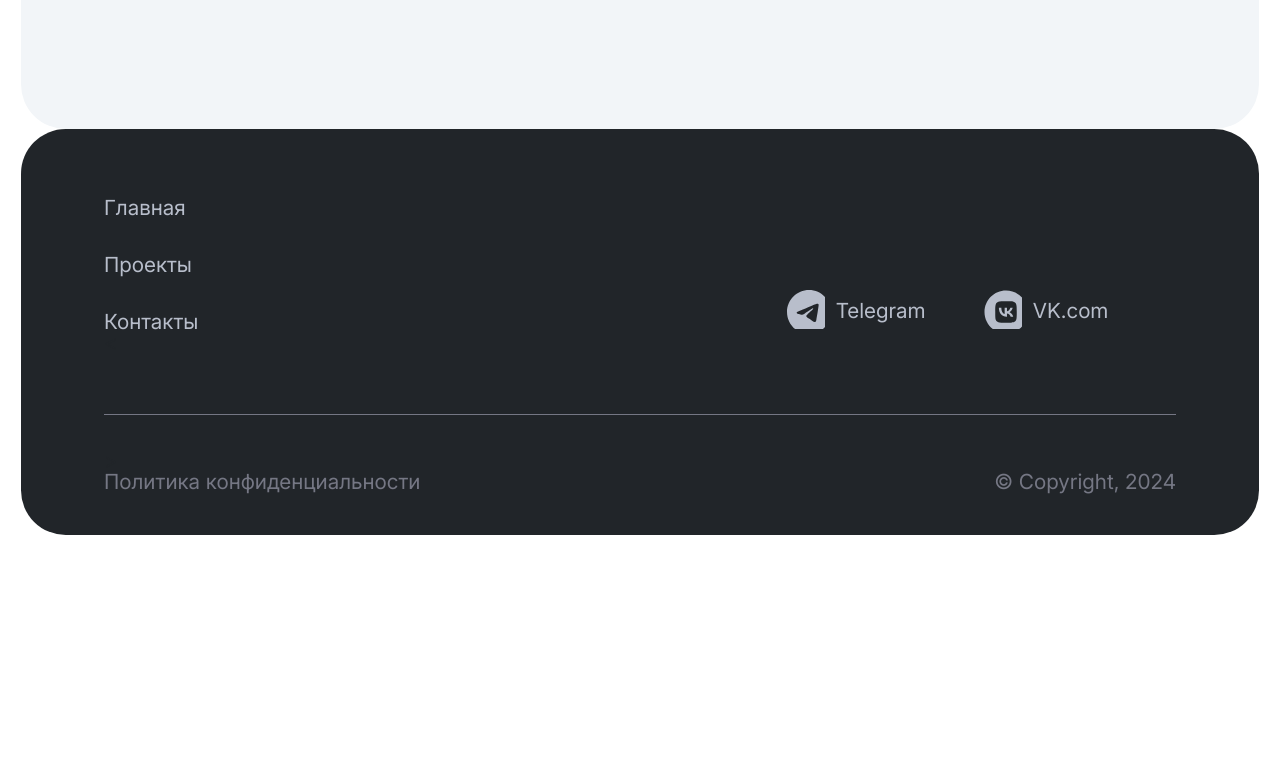
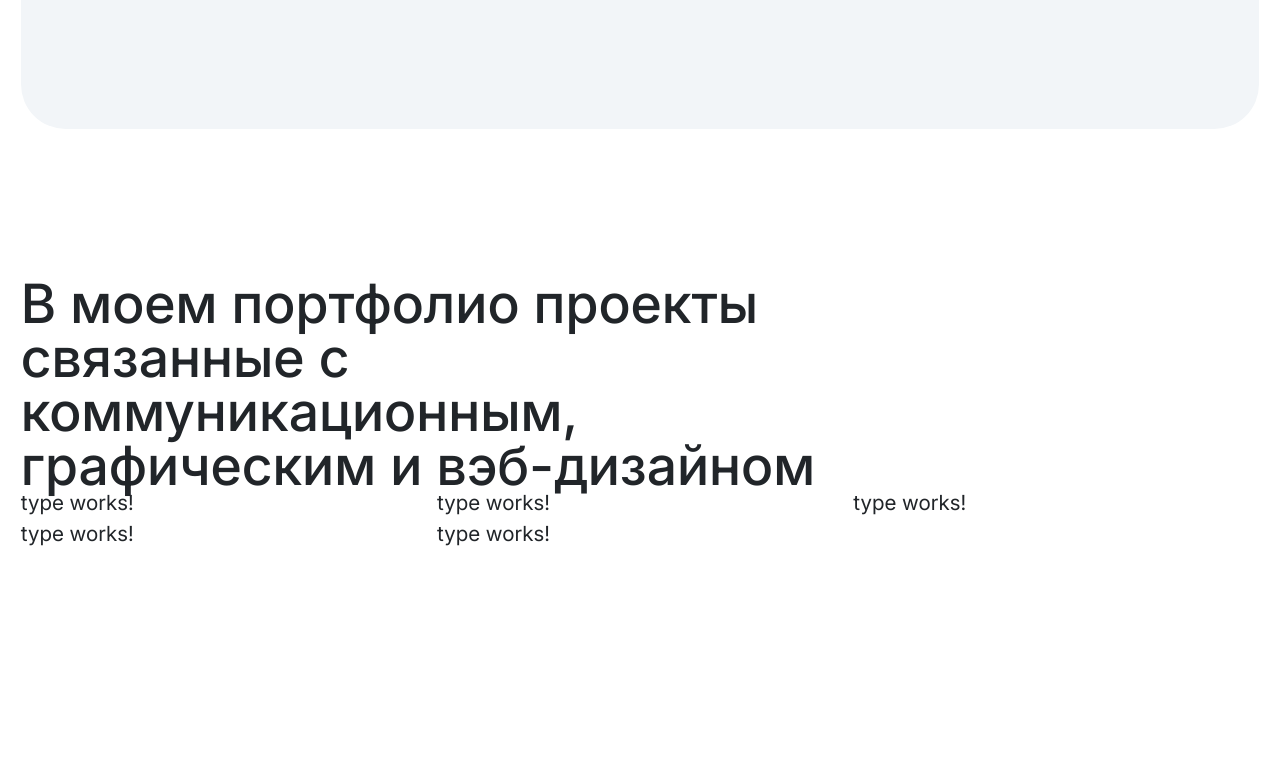
Before and after one commit to Zhiga-noff/dasha-portfolio, an Angular app: page / in a window 1280 px wide. Shown: the part 680-1464 px from the top of the page. Before the commit the page ends 1215 px from the top, so only its background shows below. Built offline with nearby package versions, Linux system fonts and the light colour scheme.

Commit message:
Приступил делать второй блок

```diff
--- a/src/app/pages/home/components/project-types/project-types.component.html
+++ b/src/app/pages/home/components/project-types/project-types.component.html
@@ -1,3 +1,8 @@
-<article>
-  <h2>В моем портфолио проекты связанные с коммуникационным, графическим и вэб-дизайном</h2>
+<article class="project-types">
+  <h2 class="project-types__title title">В моем портфолио проекты связанные с коммуникационным, графическим и
+    вэб-дизайном</h2>
+  <div class="project-types__grid-container">
+    <z-type *ngFor="let type of types" [type]="type" class="project-types__type"/>
+  </div>
+
 </article>
--- a/src/app/pages/home/components/project-types/project-types.component.scss
+++ b/src/app/pages/home/components/project-types/project-types.component.scss
@@ -0,0 +1,17 @@
+.project-types {
+  padding: 7.1rem 0;
+  max-width: 70rem;
+  margin: 0 auto;
+
+  // .project-types__title
+  &__title {
+    max-width: 42.25rem;
+  }
+
+  &__grid-container {
+    display: grid;
+    grid-template-columns: repeat(3, 1fr);
+    grid-template-rows: repeat(5, 1fr);
+    gap: .5rem;
+  }
+}
--- a/src/app/pages/home/components/project-types/project-types.component.ts
+++ b/src/app/pages/home/components/project-types/project-types.component.ts
@@ -1,10 +1,12 @@
 import { Component } from '@angular/core';
+import { IProject } from '../../../../../libs/types/project-types.types';
+import { projectTypesConstant } from '../../../../../libs/constant/project-types.constant';
 
 @Component({
   selector: 'z-project-types',
   templateUrl: './project-types.component.html',
-  styleUrl: './project-types.component.scss'
+  styleUrl: './project-types.component.scss',
 })
 export class ProjectTypesComponent {
-
+  readonly types: IProject[] = projectTypesConstant;
 }
--- a/src/app/pages/home/home.component.html
+++ b/src/app/pages/home/home.component.html
@@ -1,3 +1,4 @@
 <main>
   <z-main/>
+  <z-project-types/>
 </main>
--- a/src/app/pages/home/home.module.ts
+++ b/src/app/pages/home/home.module.ts
@@ -6,7 +6,7 @@ import { TypeComponent } from './components/project-types/type/type.component';
 
 @NgModule({
   declarations: [MainComponent, ProjectTypesComponent, TypeComponent],
-  exports: [MainComponent],
+  exports: [MainComponent, ProjectTypesComponent],
   imports: [CommonModule],
 })
 export class HomeModule {}
--- a/src/app/shared/components/header/header.component.html
+++ b/src/app/shared/components/header/header.component.html
@@ -5,7 +5,7 @@
          [ngClass]="{act: activeDrop}">
 
       <p>{{activeRoute}}</p>
-      <ul class="header__drop-menu" [ngClass]="{noneAct: activeDrop}">
+      <ul class="header__drop-menu" [ngClass]="{noneAct: !activeDrop}">
         <li *ngFor="let link of menu"
             (click)="setActiveRoute(link.name)"
             [ngClass]="{none: activeRoute === link.name}"
```
Also changed, not shown: src/app/pages/home/components/project-types/type/type.component.ts (+4 -3 lines).
